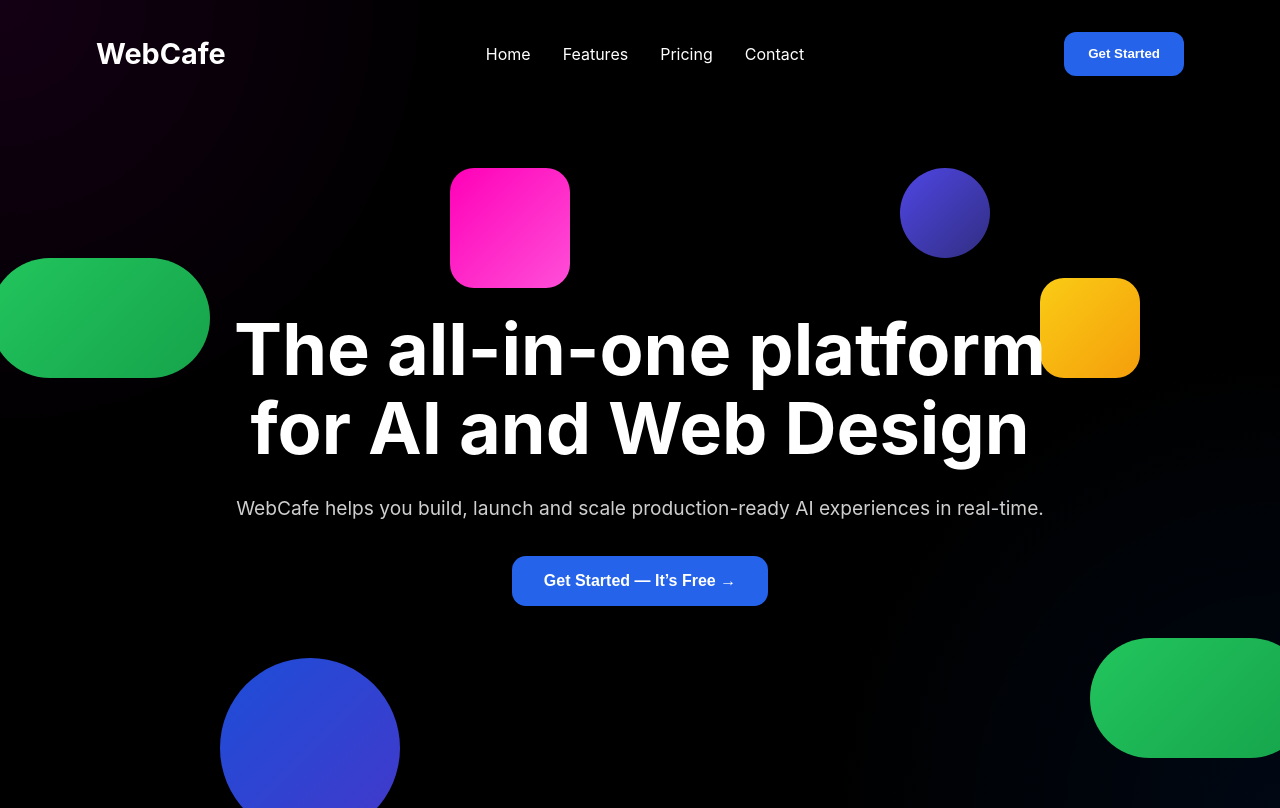
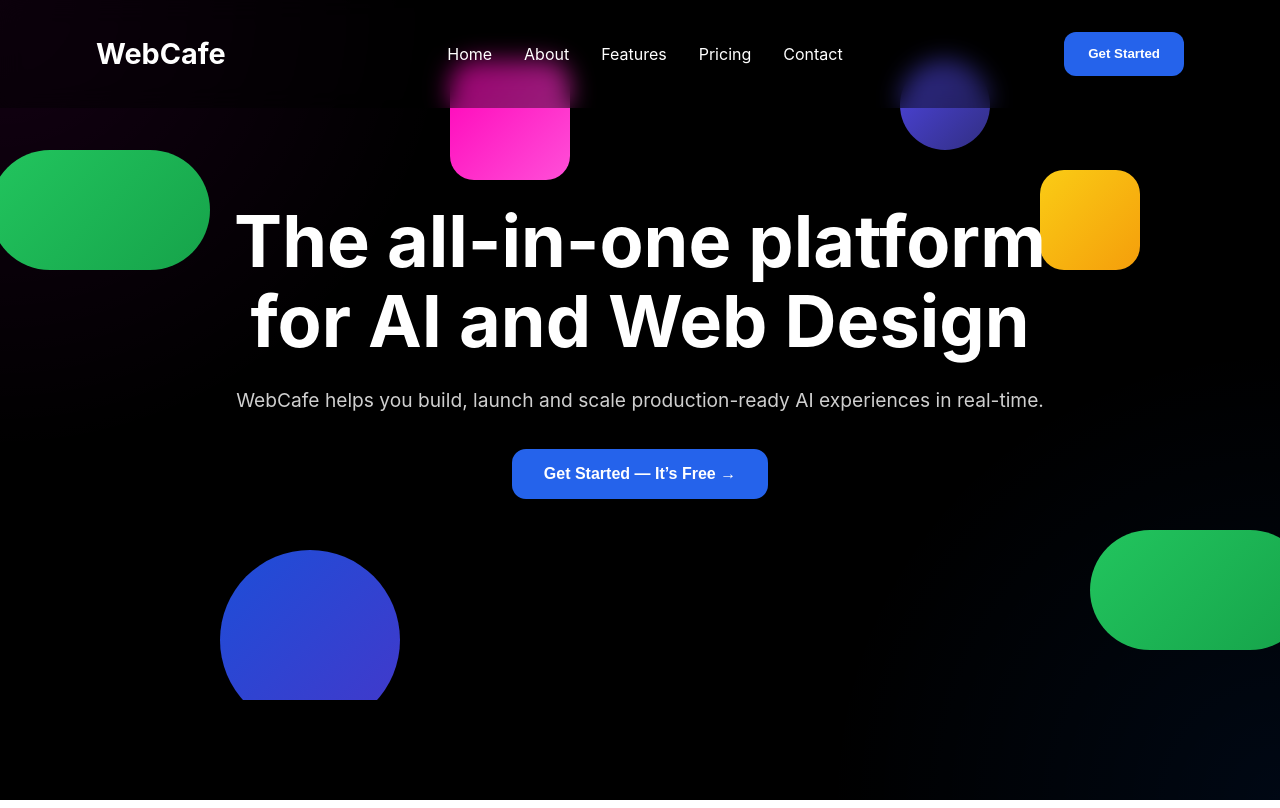
Before and after one commit to Tabby-rohit/Web_Cafe_Land, a React (Create React App) app: page / in a window 1280 px wide. Built offline with nearby package versions, Linux system fonts and the light colour scheme.

Commit message:
add react-router-dom and implement routing with Navbar and About page

```diff
--- a/package.json
+++ b/package.json
@@ -10,6 +10,7 @@
     "firebase": "^12.15.0",
     "react": "^19.2.7",
     "react-dom": "^19.2.7",
+    "react-router-dom": "^7.18.0",
     "react-scripts": "5.0.1",
     "touch": "^3.1.1",
     "web-vitals": "^2.1.4"
--- a/src/App.js
+++ b/src/App.js
@@ -1,11 +1,17 @@
 import React from 'react';
 import './App.css';
 import HomePage from './pages/HomePage';
-
+import { Routes,Route } from 'react-router-dom';
+import About from './pages/About.js';
+import Navbar from './pages/Navbar.js';
 function App() {
   return (
     <div className="App">
-      <HomePage />
+      <div><Navbar/></div>
+      <Routes>
+        <Route path="/" element={<HomePage />} />
+        <Route path="/about" element={<About />} />
+      </Routes>
     </div>
   );
 }
--- a/src/index.js
+++ b/src/index.js
@@ -1,17 +1,18 @@
-import React from 'react';
-import ReactDOM from 'react-dom/client';
-import './index.css';
-import App from './App';
-import reportWebVitals from './reportWebVitals';
+import React from "react";
+import ReactDOM from "react-dom/client";
+import "./index.css";
+import App from "./App";
+import reportWebVitals from "./reportWebVitals";
+import {BrowserRouter} from "react-router-dom";
 
-const root = ReactDOM.createRoot(document.getElementById('root'));
+const root = ReactDOM.createRoot(document.getElementById("root"));
+
 root.render(
   <React.StrictMode>
-    <App />
+    <BrowserRouter>
+      <App />
+    </BrowserRouter>
   </React.StrictMode>
 );
 
-// If you want to start measuring performance in your app, pass a function
-// to log results (for example: reportWebVitals(console.log))
-// or send to an analytics endpoint. Learn more: https://bit.ly/CRA-vitals
 reportWebVitals();
--- a/src/pages/About.js
+++ b/src/pages/About.js
@@ -20,7 +20,7 @@ const About = () => {
   ];
 
   return (
-    <section className="about">
+    <section id="about" className="about">
       <div className="about__container">
         <div className="about__left">
           <p className="about__tag">ABOUT WEBCAFE</p>
--- a/src/pages/Header.js
+++ b/src/pages/Header.js
@@ -1,4 +1,5 @@
 import "./Header.css";
+import { Link } from "react-router-dom";
 import {useEffect,useState} from "react";
 
 const Header = () => {
@@ -31,20 +32,6 @@ const Header = () => {
   return (
     <header className="header">
       <div className="header__overlay"></div>
-
-      <nav className="navbar">
-        <div className="navbar__logo">WebCafe</div>
-
-        <ul className="navbar__links">
-          <li>Home</li>
-          <li>Features</li>
-          <li>Pricing</li>
-          <li>Contact</li>
-        </ul>
-
-        <button className="navbar__button">Get Started</button>
-      </nav>
-
       <div className="hero">
         <div className="hero__content">
           <h1>
--- /dev/null
+++ b/src/pages/Navbar.css
@@ -0,0 +1,55 @@
+.navbar {
+  position: fixed;
+  top: 0;
+  left: 0;
+  width: 100%;
+  z-index: 100;
+  padding: 2rem 6rem;
+  display: flex;
+  justify-content: space-between;
+  align-items: center;
+  background: rgba(0,0,0,0.4);
+  backdrop-filter: blur(12px);
+}
+
+.navbar__logo {
+  font-size: 1.8rem;
+  font-weight: 700;
+  color: white;
+}
+
+.navbar__links {
+  display: flex;
+  gap: 2rem;
+  list-style: none;
+}
+
+.navbar__links li a {
+  text-decoration: none;
+  color: white;
+  transition: 0.3s ease;
+}
+
+.navbar__links li a:hover {
+  color: #2563eb;
+}
+
+.navbar__button {
+  padding: 0.9rem 1.5rem;
+  border: none;
+  border-radius: 12px;
+  background: #2563eb;
+  color: white;
+  cursor: pointer;
+  font-weight: 600;
+}
+
+@media (max-width: 768px) {
+  .navbar {
+    padding: 1.5rem 2rem;
+  }
+
+  .navbar__links {
+    display: none;
+  }
+}
--- /dev/null
+++ b/src/pages/Navbar.js
@@ -0,0 +1,38 @@
+import "./Navbar.css";
+import {Link} from "react-router-dom";
+
+const Navbar = () => {
+  return (
+    <nav className="navbar">
+      <div className="navbar__logo">WebCafe</div>
+
+      <ul className="navbar__links">
+        <li>
+          <Link to="/">Home</Link>
+        </li>
+
+        <li>
+          <Link to="/about">About</Link>
+        </li>
+
+        <li>
+          <Link to="/features">Features</Link>
+        </li>
+
+        <li>
+          <Link to="/pricing">Pricing</Link>
+        </li>
+
+        <li>
+          <Link to="/contact">Contact</Link>
+        </li>
+      </ul>
+
+      <button className="navbar__button">
+        Get Started
+      </button>
+    </nav>
+  );
+};
+
+export default Navbar;
```
Also changed, not shown: 1 other file (tests, documents, lock files or other folders).
